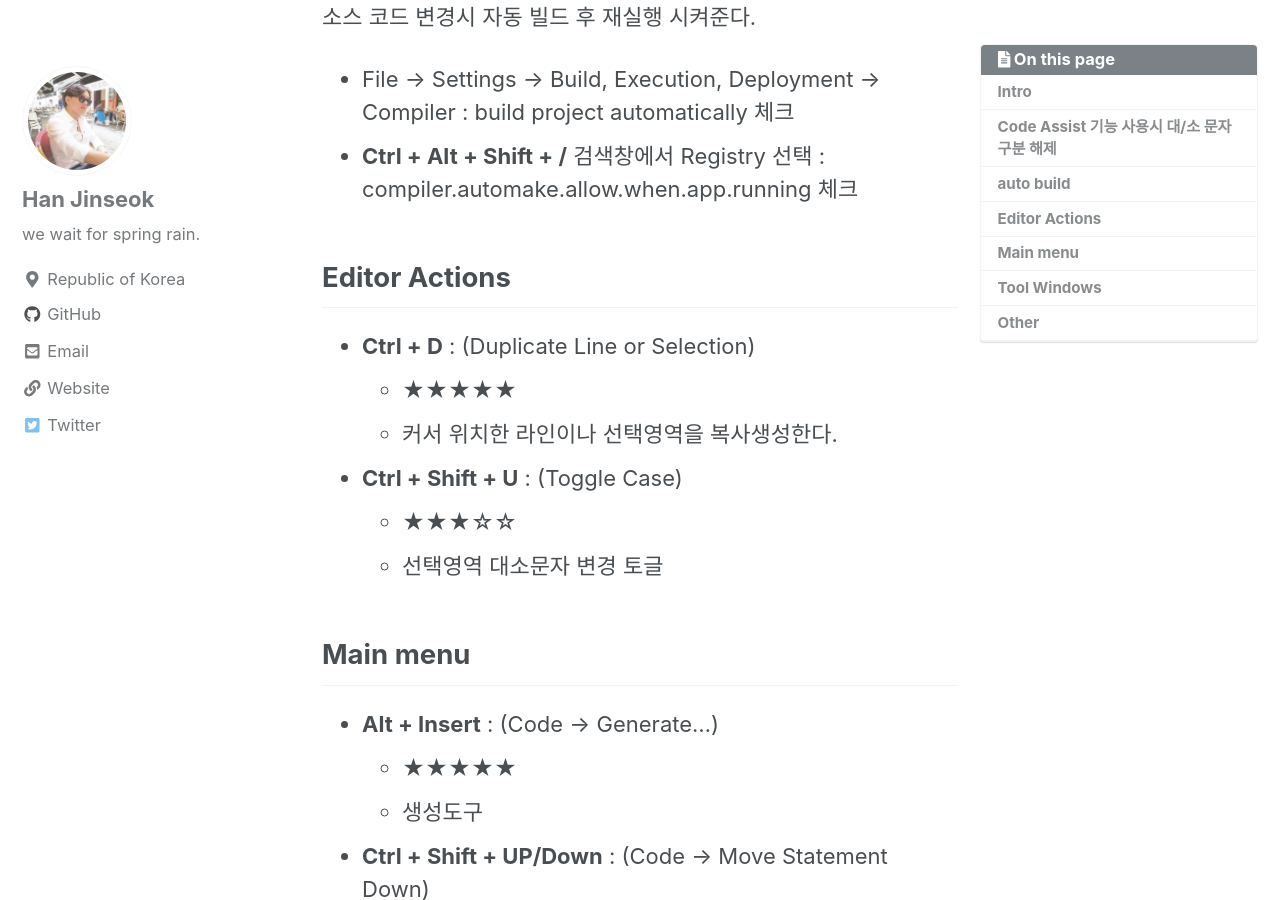
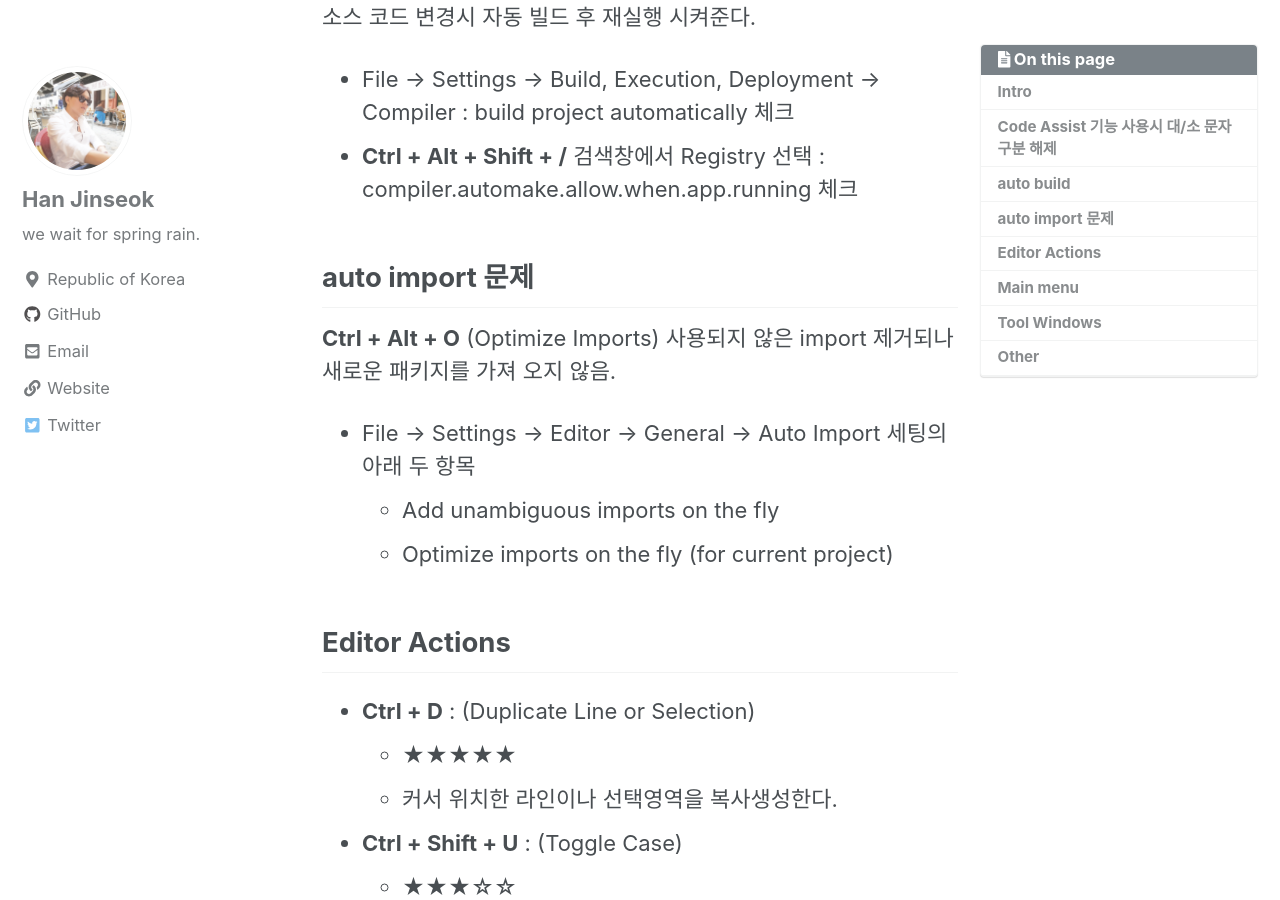
Before and after one commit to moregorenine/moregorenine.github.io, a Jekyll site: the page built from _posts/intellij/2019-11-28-intellij-keymap.md, in a window 1280 px wide and 900 px high, scrolled down 780 px. Built offline with Jekyll 4.4.1, drawn with Linux system fonts in a browser that asks for light colours; nearby versions of some CDN libraries; comment, search, counter and statistics services are not loaded; a style sheet for code colours, icons or effects is not loaded.

Commit message:
Update 2019-11-28-intellij-keymap.md

```diff
--- a/_posts/intellij/2019-11-28-intellij-keymap.md
+++ b/_posts/intellij/2019-11-28-intellij-keymap.md
@@ -23,6 +23,12 @@ Settings → Editor → General → Code Completion → Match case: 체크 해
 소스 코드 변경시 자동 빌드 후 재실행 시켜준다.
 - File → Settings → Build, Execution, Deployment → Compiler : build project automatically 체크
 - **Ctrl + Alt + Shift + /** 검색창에서 Registry 선택 : compiler.automake.allow.when.app.running 체크
+
+## auto import 문제
+**Ctrl + Alt + O** (Optimize Imports) 사용되지 않은 import 제거되나 새로운 패키지를 가져 오지 않음.
+- File → Settings → Editor → General → Auto Import 세팅의 아래 두 항목
+  - Add unambiguous imports on the fly
+  - Optimize imports on the fly (for current project)
 
 ## Editor Actions
 - **Ctrl + D** : (Duplicate Line or Selection)
```
